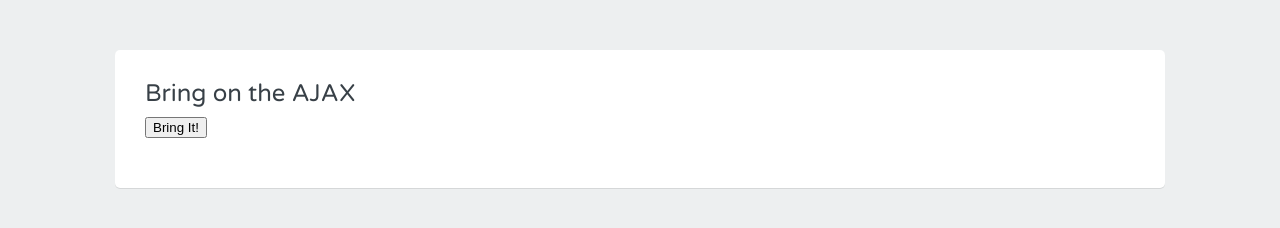
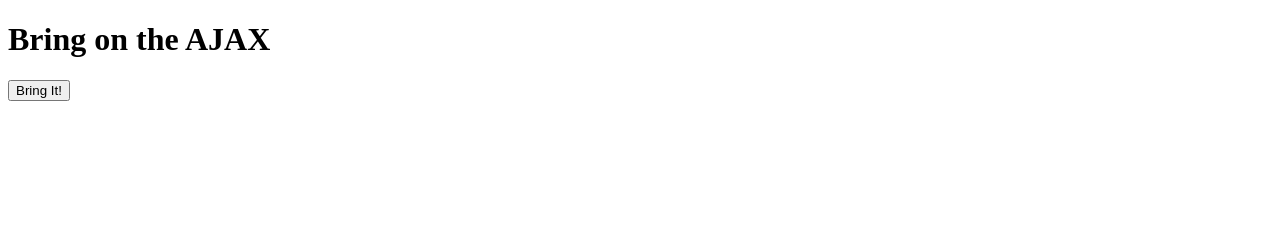
Before and after one commit to blakerunyon09/Front-End-Team-Treehouse-Track-Cont, a plain HTML site: page AJAX/index.html in a window 1280 px wide. Drawn offline with Linux system fonts and the light colour scheme.

Commit message:
Broke Code for Test

```diff
--- a/AJAX/index.html
+++ b/AJAX/index.html
@@ -3,7 +3,7 @@
 <head>
   <meta charset="utf-8">
   <link href='//fonts.googleapis.com/css?family=Varela+Round' rel='stylesheet' type='text/css'>
-  <link rel="stylesheet" href="/AJAX/main.css">
+  <link rel="stylesheet" href="/AJAX/mdain.css">
   <title>AJAX with JavaScript</title>
   <script>
     var xhr = new XMLHttpRequest();
```
